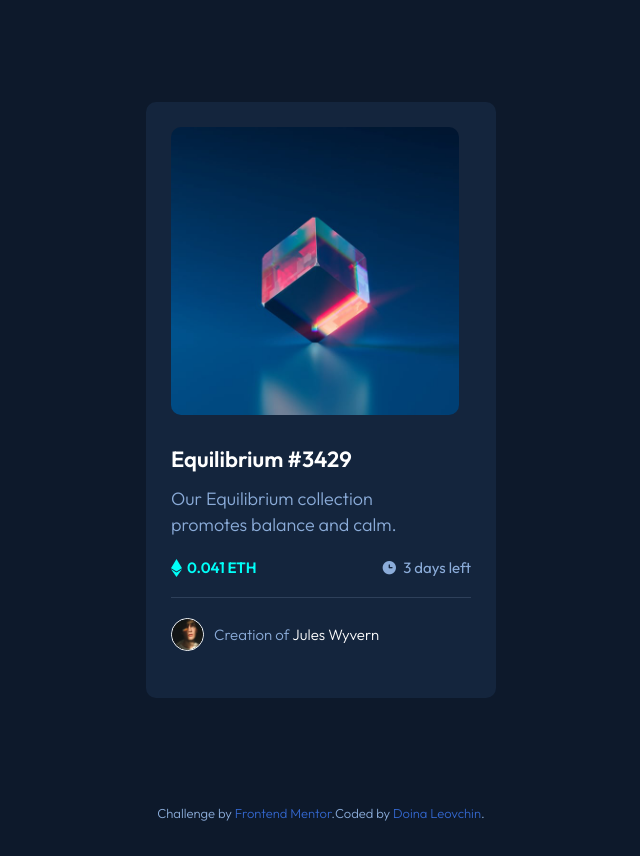
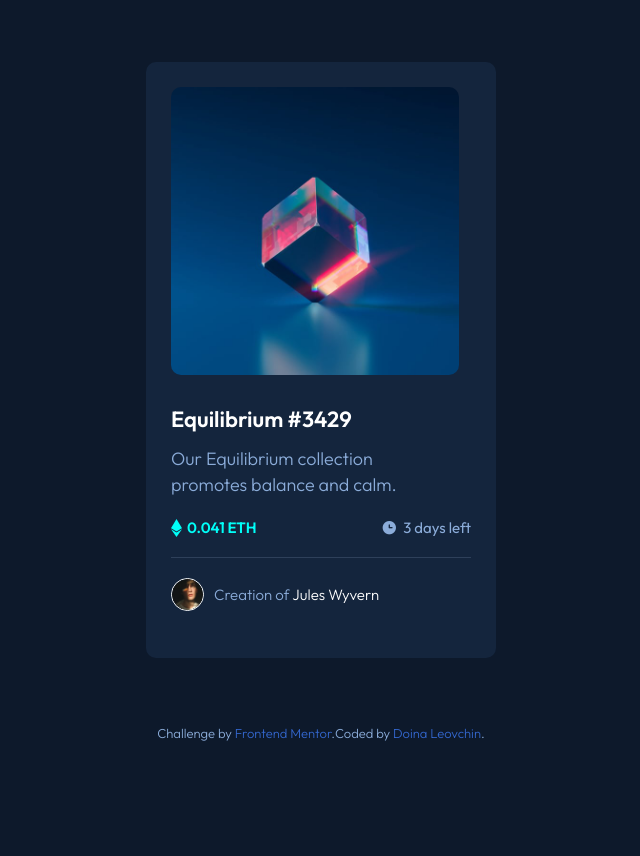
Before and after one commit to Doileo/card-project, a plain HTML site: page index.html in a window 1280 px wide. Shown: the whole page, without its empty margins (319-959 px from the left). After the commit the page ends 800 px from the top, so only its background shows below. Drawn offline with Linux system fonts and the light colour scheme.

Commit message:
Fixed the container

```diff
--- a/css/main.css
+++ b/css/main.css
@@ -27,8 +27,9 @@ body {
     display: flex;
     justify-content: center;
     align-items: center;
-    padding: 10px;
-    min-height: 100vh;
+    padding: 20px;
+    width: 100%;
+    min-height: 90vh;
 }
 
 .container-details {
@@ -88,6 +89,10 @@ body {
     font-size: 22px;
     font-weight: 600;
     letter-spacing: 0;
+}
+
+.equilibrium-heading:hover {
+    color:#00FFF8;
 }
 
 .heading-description {
```
